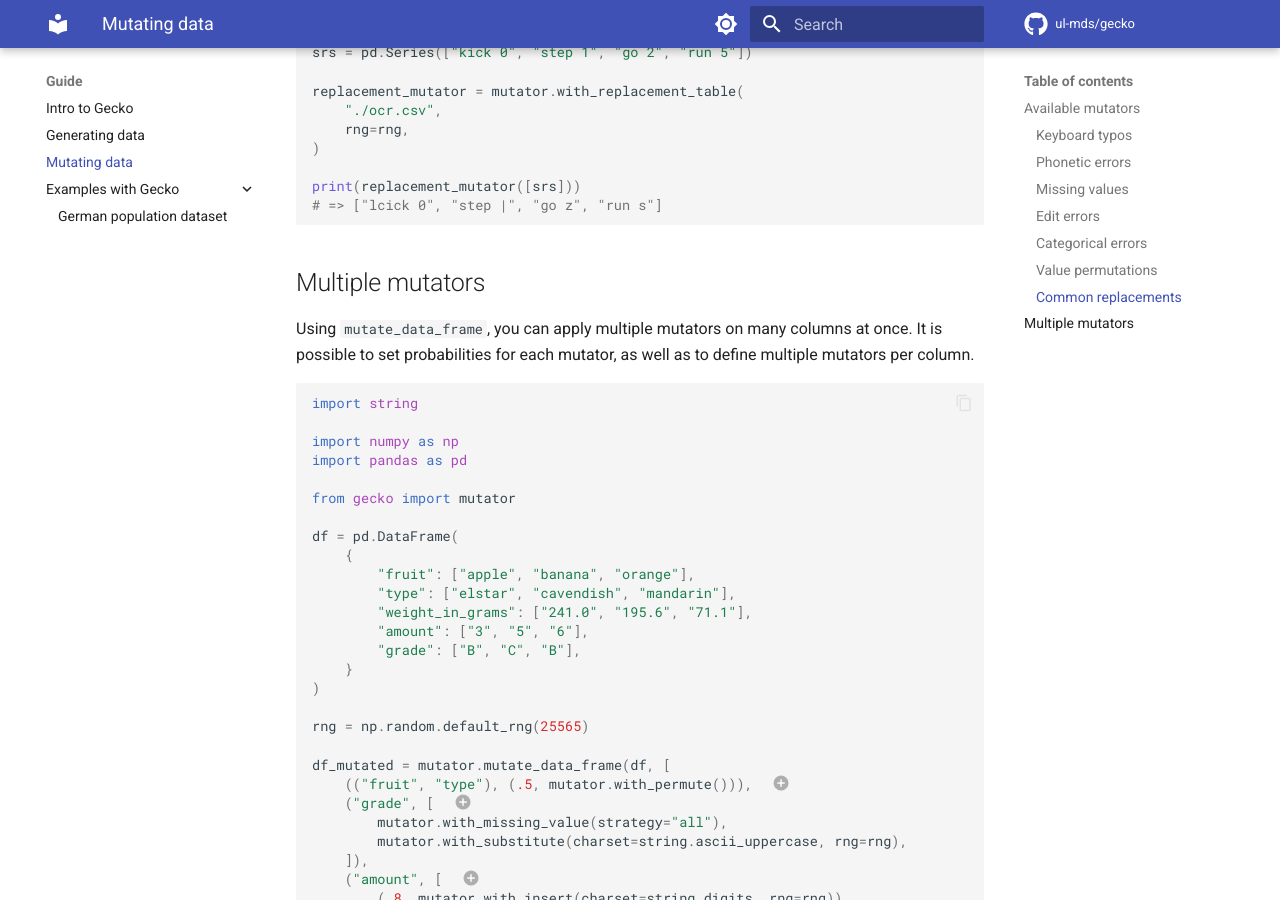
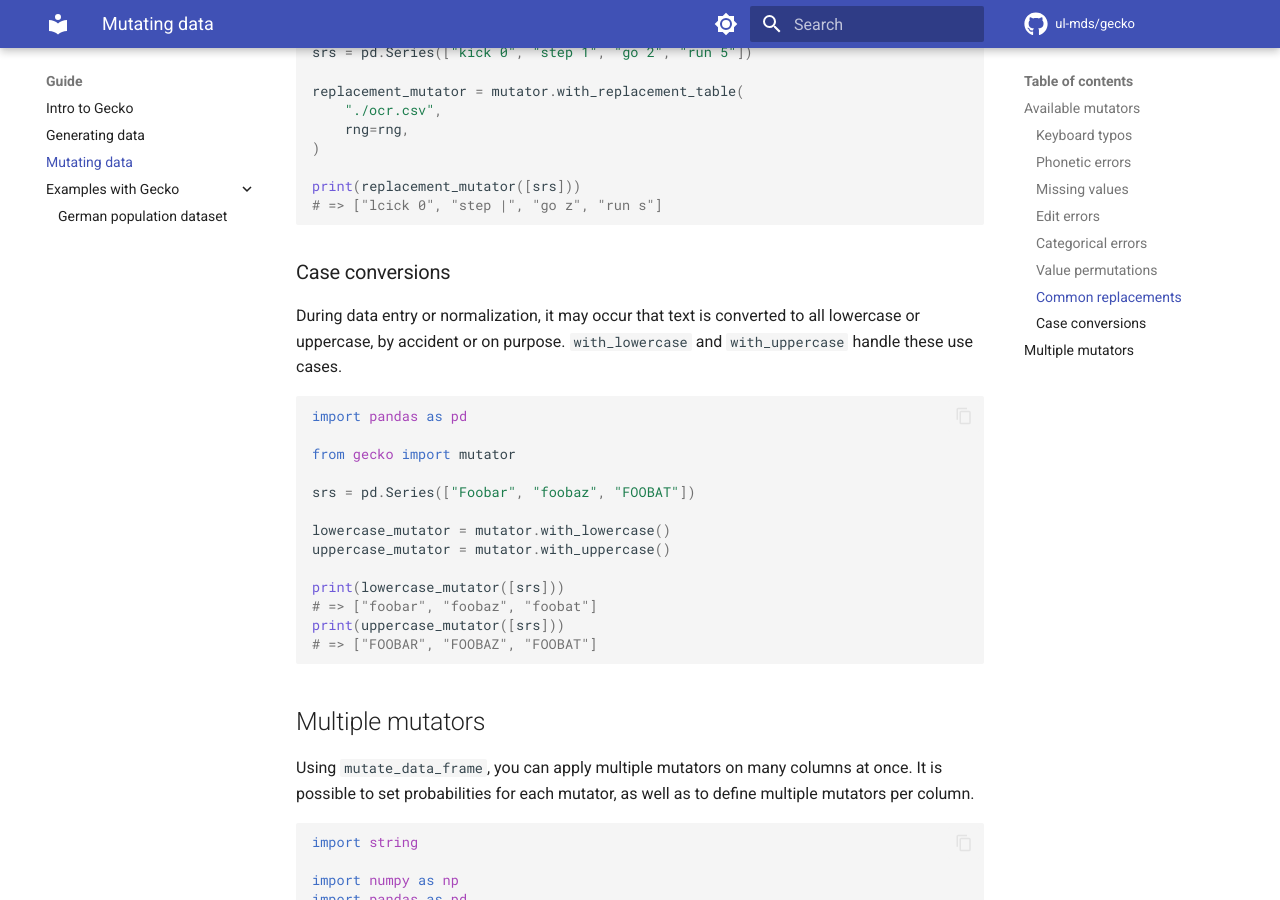
Before and after one commit to ul-mds/gecko, an MkDocs documentation site: the page built from docs/data-mutation.md, in a window 1280 px wide and 900 px high, scrolled down 6855 px. Built offline with MkDocs 1.6.1 and Material for MkDocs 9.7.7, drawn with Linux system fonts in a browser that asks for light colours; comment, search, counter and statistics services are not loaded.

Commit message:
Add docs for case conversion mutators

````diff
--- a/docs/data-mutation.md
+++ b/docs/data-mutation.md
@@ -354,6 +354,28 @@ print(replacement_mutator([srs]))
 # => ["lcick 0", "step |", "go z", "run s"]
 ```
 
+### Case conversions
+
+During data entry or normalization, it may occur that text is converted to all lowercase or uppercase, by accident or on
+purpose.
+`with_lowercase` and `with_uppercase` handle these use cases.
+
+```python
+import pandas as pd
+
+from gecko import mutator
+
+srs = pd.Series(["Foobar", "foobaz", "FOOBAT"])
+
+lowercase_mutator = mutator.with_lowercase()
+uppercase_mutator = mutator.with_uppercase()
+
+print(lowercase_mutator([srs]))
+# => ["foobar", "foobaz", "foobat"]
+print(uppercase_mutator([srs]))
+# => ["FOOBAR", "FOOBAZ", "FOOBAT"]
+```
+
 ## Multiple mutators
 
 Using `mutate_data_frame`, you can apply multiple mutators on many columns at once.
````
